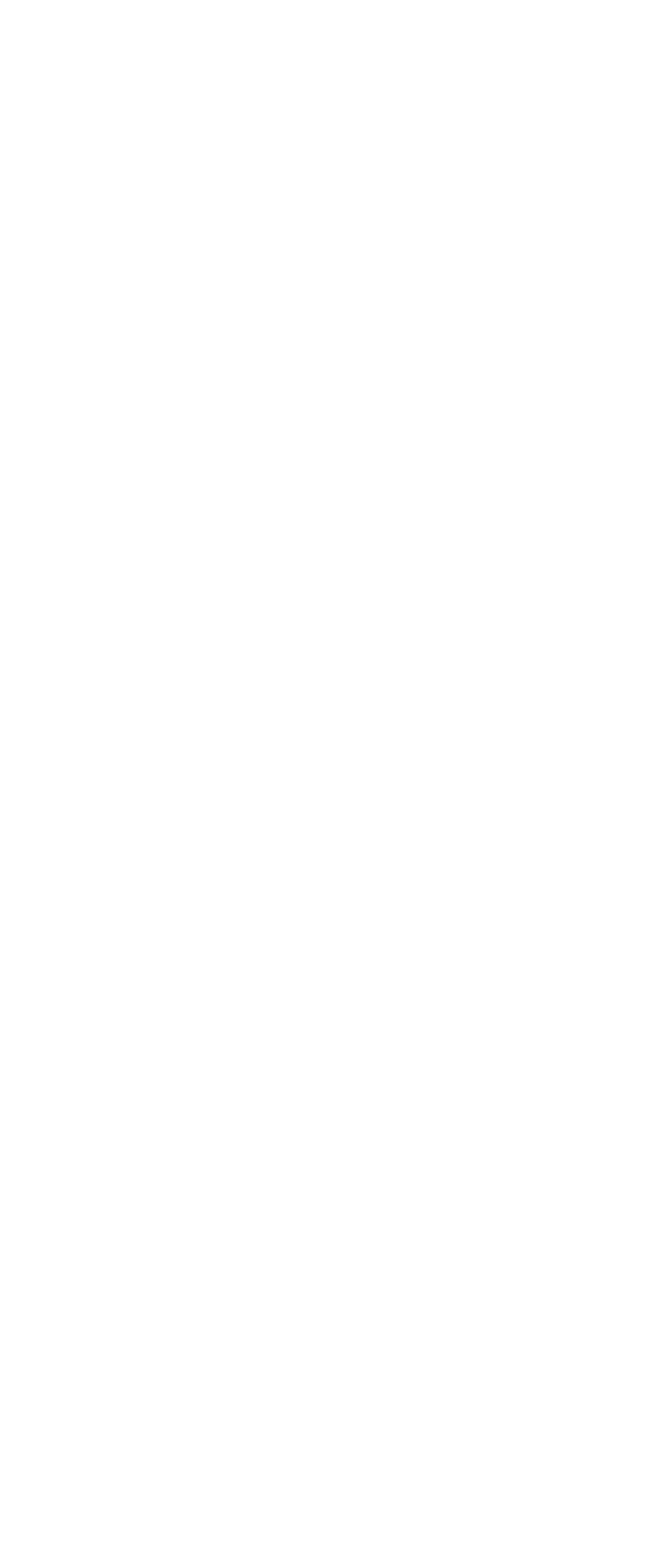
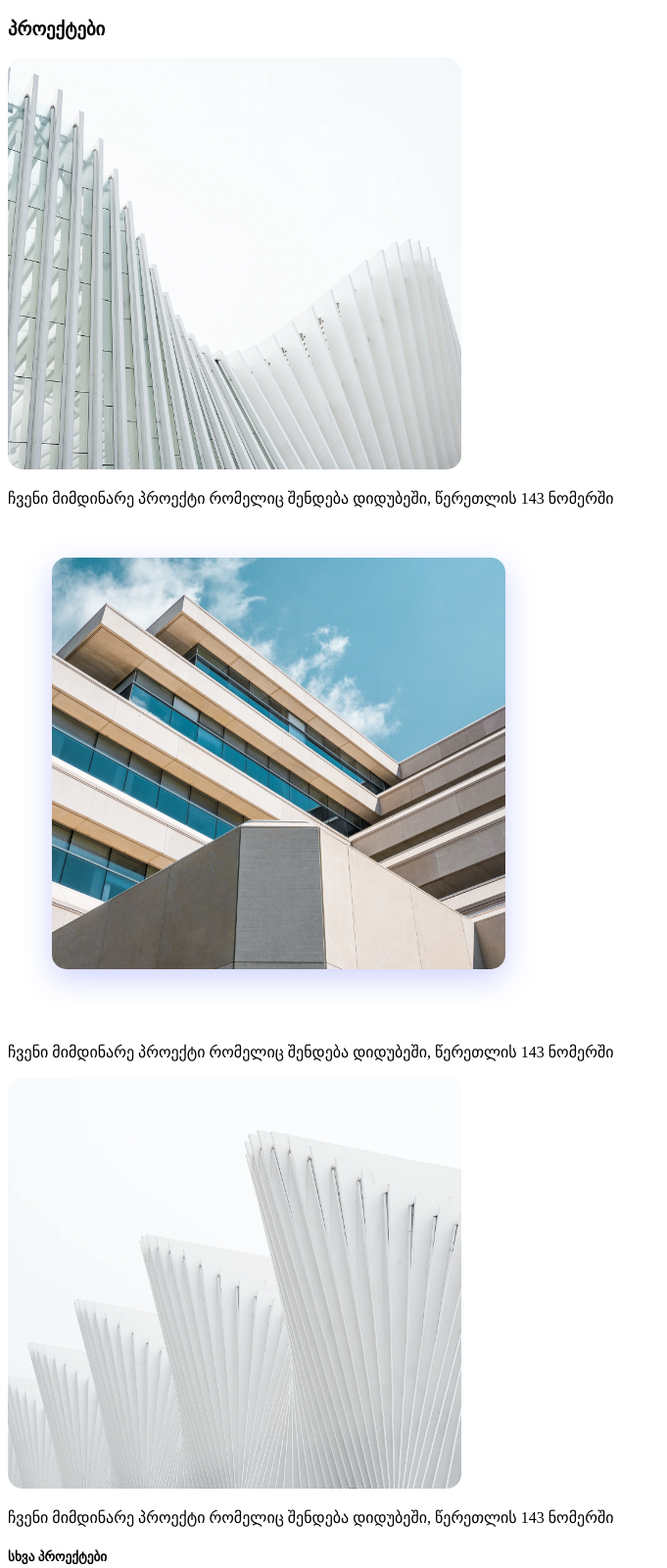
Before and after one commit to ekaterineb/ekab-vakoq-6, a plain HTML site: page index.html in a window 1280 px wide. Shown: the whole page at 98% size, without its empty margins (0-681 px from the left). Before the commit the page ends 800 px from the top, so only its background shows below. Drawn offline with Linux system fonts and the light colour scheme.

Commit message:
added html & changed the rep name

```diff
--- a/index.html
+++ b/index.html
@@ -7,6 +7,25 @@
     <title>Lesson 6</title>
 </head>
 <body>
-
+    <header>
+        <h3>პროექტები</h3>
+    </header>
+    <section>
+		<div class="images">
+			<div class="pic1">
+				<img class="img1" src="images/Rectangle 18.png" alt="img1">
+				<p>ჩვენი მიმდინარე პროექტი რომელიც შენდება დიდუბეში, წერეთლის 143 ნომერში</p>
+			</div>
+			<div class="pic2">
+				<img class="img2" src="images/Rectangle 19.png" alt="img2">
+				<p>ჩვენი მიმდინარე პროექტი რომელიც შენდება დიდუბეში, წერეთლის 143 ნომერში</p>
+			</div>
+			<div class="pic3">
+				<img class="img3" src="images/Rectangle 20.png" alt="img3">
+				<p>ჩვენი მიმდინარე პროექტი რომელიც შენდება დიდუბეში, წერეთლის 143 ნომერში</p>
+			</div>
+		</div>
+	</section>
+	<h5> სხვა პროექტები </h5>
 </body>
 </html>
```
Also changed, not shown: 1 other file.
